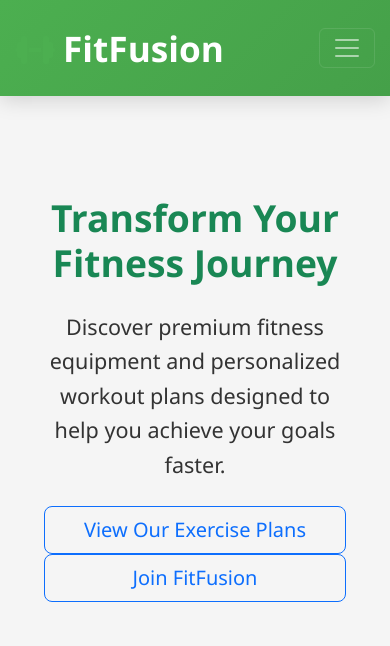
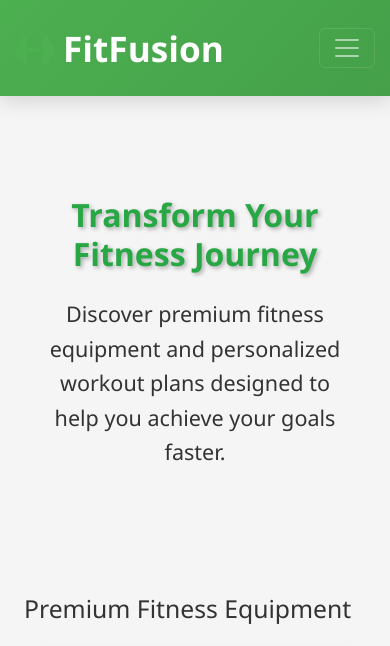
Before and after one commit to nvanderwalt/ecommerce-site, a Django app: page /products/ in a window 390 px wide. Shown: the top 646 px of the page. Run offline with Django 5.2, Linux system fonts and the light colour scheme; data comes from the database, SQL or seed files in the repository.

Commit message:
Improve products page design and mobile responsiveness

```diff
--- a/inventory/templates/inventory/product_list.html
+++ b/inventory/templates/inventory/product_list.html
@@ -8,12 +8,8 @@
     <!-- Hero Section -->
     <div class="hero-section text-center mb-5">
         <div class="container">
-            <h1 class="display-3 fw-bold text-success mb-4">Transform Your Fitness Journey</h1>
+            <h1 class="hero-title mb-4">Transform Your Fitness Journey</h1>
             <p class="lead fs-4 mb-4">Discover premium fitness equipment and personalized workout plans designed to help you achieve your goals faster.</p>
-            <div class="hero-buttons">
-                <a href="{% url 'exercise_plan_list' %}" class="btn btn-outline-primary btn-lg me-3">View Our Exercise Plans</a>
-                <a href="{% url 'account_signup' %}" class="btn btn-outline-primary btn-lg">Join FitFusion</a>
-            </div>
         </div>
     </div>
 
@@ -56,9 +52,9 @@
                     </div>
 
                     <div class="mt-auto">
-                        <form method="POST" action="{% url 'inventory:add_to_cart' 'product' product.id %}" class="d-grid">
+                        <form method="POST" action="{% url 'inventory:add_to_cart' 'product' product.id %}" class="d-flex justify-content-center">
                             {% csrf_token %}
-                            <button type="submit" class="btn btn-primary">
+                            <button type="submit" class="btn btn-primary" style="width: 50%;">
                                 <i class="fas fa-cart-plus me-2"></i>Add to Cart
                             </button>
                         </form>
@@ -96,9 +92,17 @@
     margin-bottom: 3rem;
 }
 
+.hero-title {
+    font-size: 3rem !important;
+    font-weight: 900 !important;
+    margin-bottom: 1.5rem !important;
+    color: #28a745 !important;
+    text-shadow: 2px 2px 4px rgba(0,0,0,0.3) !important;
+}
+
 .product-card {
     transition: transform 0.2s ease-in-out, box-shadow 0.2s ease-in-out;
-    border: none;
+    border: 2px solid #e9ecef !important;
     border-radius: 1rem;
 }
 
@@ -118,7 +122,7 @@
     width: 100%;
     object-fit: contain;
     transition: transform 0.3s ease;
-    background-color: #f8f9fa;
+    background-color: white !important;
 }
 
 .product-card:hover .product-image {
@@ -144,16 +148,33 @@
         padding: 2rem 0;
     }
 
-
-
-.hero-buttons {
-    flex-direction: column;
-    gap: 1rem;
+    .hero-title {
+        font-size: 2.5rem !important;
+    }
 }
 
-.hero-buttons .btn {
-    width: 100%;
-}
+@media (max-width: 480px) {
+    .hero-title {
+        font-size: 2rem !important;
+    }
+
+    .navbar-toggler {
+        order: 2 !important;
+        margin-left: auto !important;
+    }
+
+    .navbar-nav {
+        order: 1 !important;
+    }
+
+    .navbar-brand {
+        font-size: 1.8rem !important;
+        margin-right: 0 !important;
+    }
+
+    .navbar .container {
+        justify-content: space-between !important;
+    }
 }
 </style>
 {% endblock %}
```
